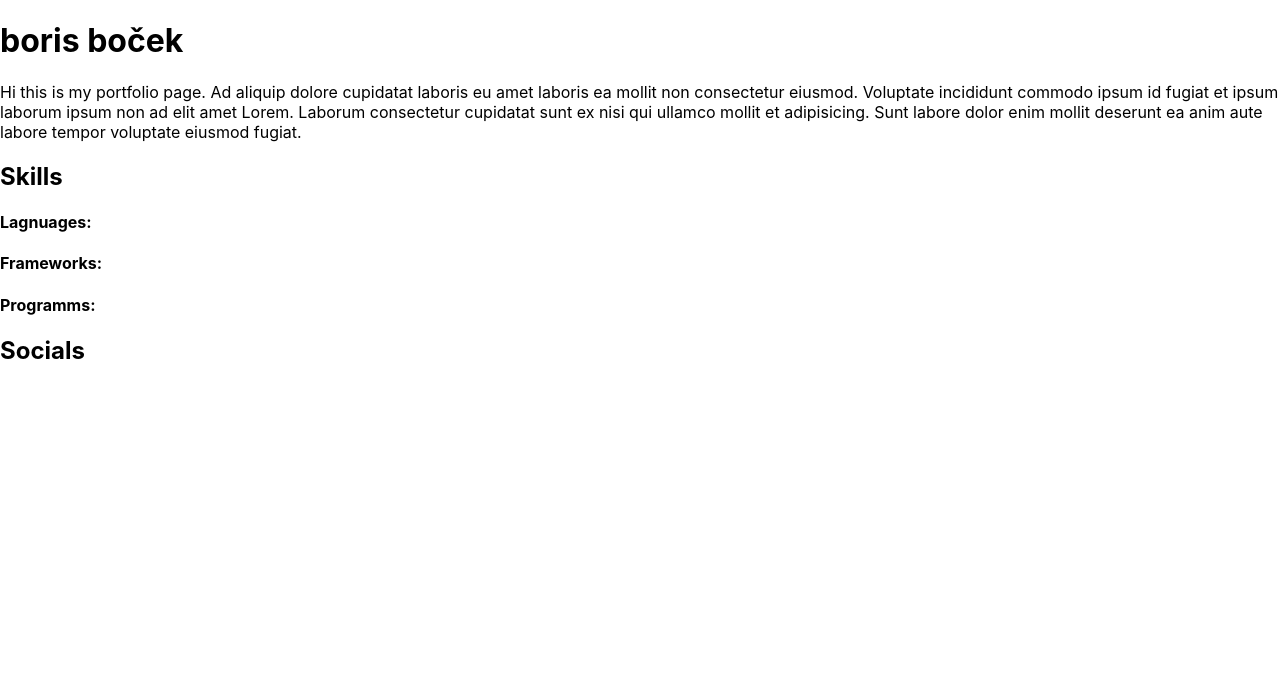
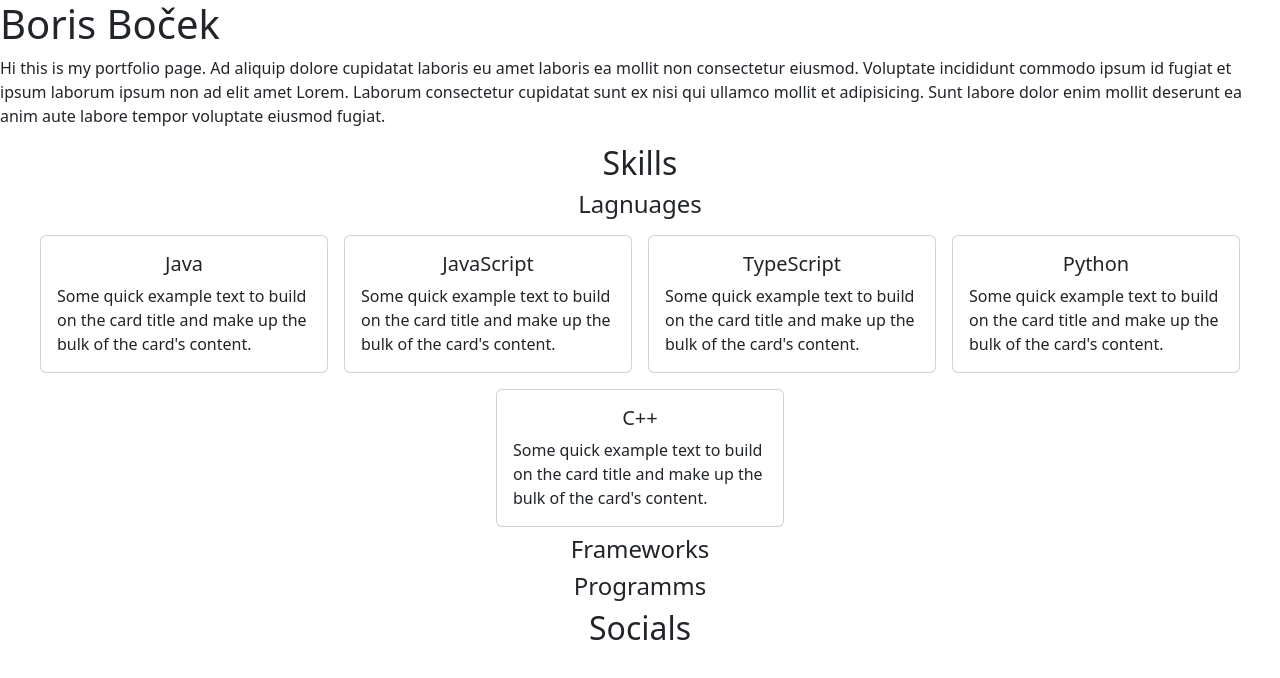
Before and after one commit to Boriwan/portfolio, a React (Create React App) app: page / in a window 1280 px wide. Shown: the top 678 px of the page. Built offline with nearby package versions, Linux system fonts and the light colour scheme.

Commit message:
progress

```diff
--- a/package.json
+++ b/package.json
@@ -6,7 +6,9 @@
     "@testing-library/jest-dom": "^5.16.5",
     "@testing-library/react": "^13.3.0",
     "@testing-library/user-event": "^13.5.0",
+    "bootstrap": "^5.2.0",
     "react": "^18.2.0",
+    "react-bootstrap": "^2.5.0",
     "react-dom": "^18.2.0",
     "react-scripts": "5.0.1",
     "web-vitals": "^2.1.4"
--- a/src/App.css
+++ /dev/null
@@ -1,38 +0,0 @@
-.App {
-  text-align: center;
-}
-
-.App-logo {
-  height: 40vmin;
-  pointer-events: none;
-}
-
-@media (prefers-reduced-motion: no-preference) {
-  .App-logo {
-    animation: App-logo-spin infinite 20s linear;
-  }
-}
-
-.App-header {
-  background-color: #282c34;
-  min-height: 100vh;
-  display: flex;
-  flex-direction: column;
-  align-items: center;
-  justify-content: center;
-  font-size: calc(10px + 2vmin);
-  color: white;
-}
-
-.App-link {
-  color: #61dafb;
-}
-
-@keyframes App-logo-spin {
-  from {
-    transform: rotate(0deg);
-  }
-  to {
-    transform: rotate(360deg);
-  }
-}
--- a/src/App.js
+++ b/src/App.js
@@ -1,21 +1,58 @@
-import './App.css';
 
 function App() {
   return (
     <>
       <div id='info'>
-        <h1>boris boček</h1>
+        <h1>Boris Boček</h1>
         <p>Hi this is my portfolio page. Ad aliquip dolore cupidatat laboris eu amet laboris ea mollit non consectetur eiusmod. Voluptate incididunt commodo ipsum id fugiat et ipsum laborum ipsum non ad elit amet Lorem. Laborum consectetur cupidatat sunt ex nisi qui ullamco mollit et adipisicing. Sunt labore dolor enim mollit deserunt ea anim aute labore tempor voluptate eiusmod fugiat.</p>
       </div>
 
-      <div id='skills'>
-        <h2>Skills</h2>
-        <h4>Lagnuages:</h4>
-        <h4>Frameworks:</h4>
-        <h4>Programms:</h4>
+      <h2>Skills</h2>
+
+      <h4>Lagnuages</h4>
+      <div className="d-flex flex-row justify-content-center flex-wrap">
+
+        <div className="card">
+          <div className="card-body">
+            <h5>Java</h5>
+            <p className="card-text">Some quick example text to build on the card title and make up the bulk of the card's content.</p>
+          </div>
+        </div>
+
+        <div className="card">
+          <div className="card-body">
+            <h5>JavaScript</h5>
+            <p className="card-text">Some quick example text to build on the card title and make up the bulk of the card's content.</p>
+          </div>
+        </div>
+
+        <div className="card">
+          <div className="card-body">
+            <h5>TypeScript</h5>
+            <p className="card-text">Some quick example text to build on the card title and make up the bulk of the card's content.</p>
+          </div>
+        </div>
+
+        <div className="card">
+          <div className="card-body">
+            <h5>Python</h5>
+            <p className="card-text">Some quick example text to build on the card title and make up the bulk of the card's content.</p>
+          </div>
+        </div>
+
+        <div className="card">
+          <div className="card-body">
+            <h5>C++</h5>
+            <p className="card-text">Some quick example text to build on the card title and make up the bulk of the card's content.</p>
+          </div>
+        </div>
       </div>
 
-      <div id='socials'>
+
+      <h4>Frameworks</h4>
+      <h4>Programms</h4>
+
+      <div>
         <h2>Socials</h2>
       </div>
     </>
--- /dev/null
+++ b/src/custom.css
@@ -0,0 +1,8 @@
+h2, h4, h5 {
+  text-align: center;
+}
+
+.card {
+  width: 18rem;
+  margin: 0.5rem;
+}
--- a/src/index.css
+++ /dev/null
@@ -1,13 +0,0 @@
-body {
-  margin: 0;
-  font-family: -apple-system, BlinkMacSystemFont, 'Segoe UI', 'Roboto', 'Oxygen',
-    'Ubuntu', 'Cantarell', 'Fira Sans', 'Droid Sans', 'Helvetica Neue',
-    sans-serif;
-  -webkit-font-smoothing: antialiased;
-  -moz-osx-font-smoothing: grayscale;
-}
-
-code {
-  font-family: source-code-pro, Menlo, Monaco, Consolas, 'Courier New',
-    monospace;
-}
```
Also changed, not shown: src/index.js (+6 -1 lines), src/logo.svg (deleted), 1 other file (tests, documents, lock files or other folders).
